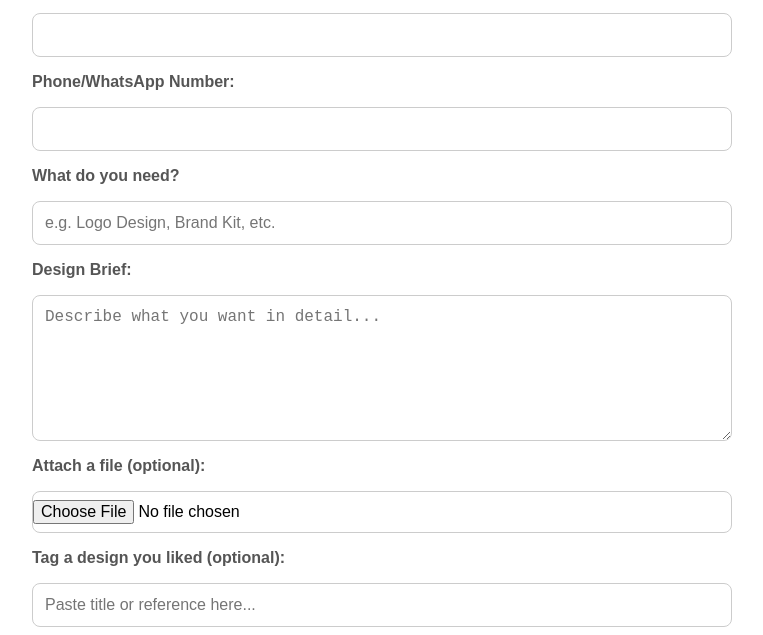
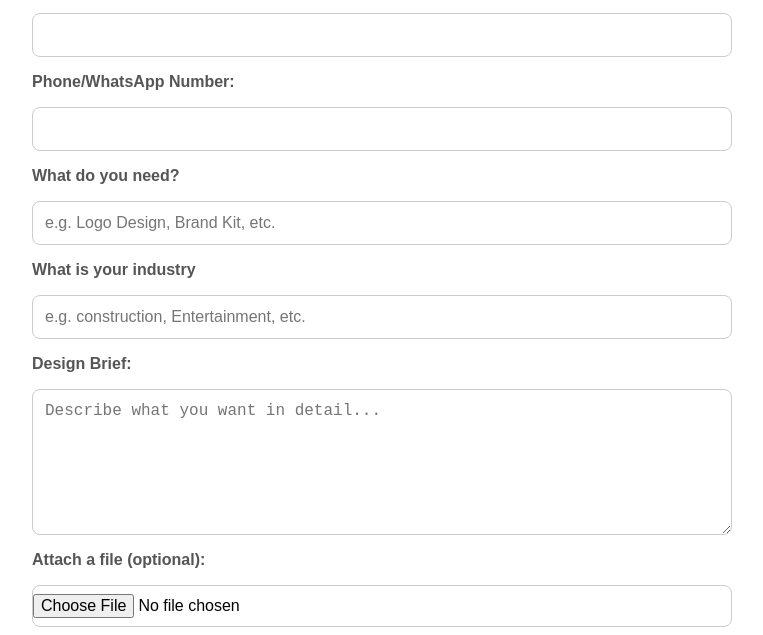
Before and after one commit to jaguar968/Shon-Wbsite, a plain HTML site: page Contacts.html in a window 1280 px wide. Shown: the part 165-800 px from the top of the page, without its empty margins (258-1021 px from the left). Drawn offline with Linux system fonts and the light colour scheme.

Commit message:
contactupdate

```diff
--- a/Contacts.html
+++ b/Contacts.html
@@ -75,7 +75,7 @@
 <body>
   <div class="container">
     <h1>Contact Shön Design</h1>
-    <form action="https://formsubmit.co/ a16390f497194d0cfcb1bca22e945b47" method="POST" enctype="multipart/form-data">
+    <form action="https://formsubmit.co/a16390f497194d0cfcb1bca22e945b47" method="POST" enctype="multipart/form-data">
     <input type="hidden" name="_captcha" value="false">
     <input type="hidden" name="_next" value="https://jaguar968.github.io/Shon-Wbsite/ThankYouPage.html">
 
@@ -87,6 +87,9 @@
 
       <label for="what">What do you need?</label>
       <input type="text" id="what" name="what" placeholder="e.g. Logo Design, Brand Kit, etc." required />
+
+      <label for="what">What is your industry</label>
+      <input type="text" id="whatIndustry" name="Industry" placeholder="e.g. construction, Entertainment, etc." required />
 
       <label for="brief">Design Brief:</label>
       <textarea id="brief" name="brief" placeholder="Describe what you want in detail..." required></textarea>
```
Also changed, not shown: Projects.html (+1 -1 lines).
